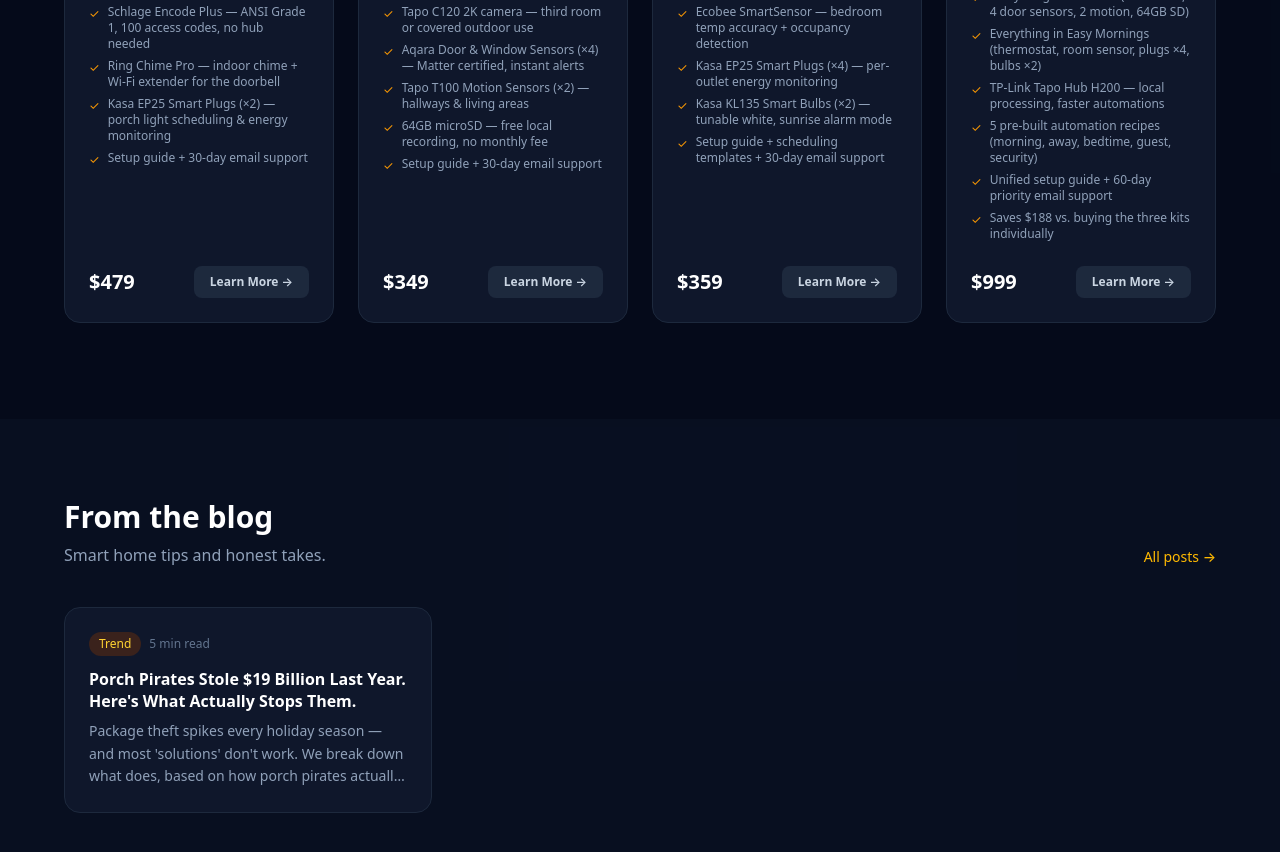
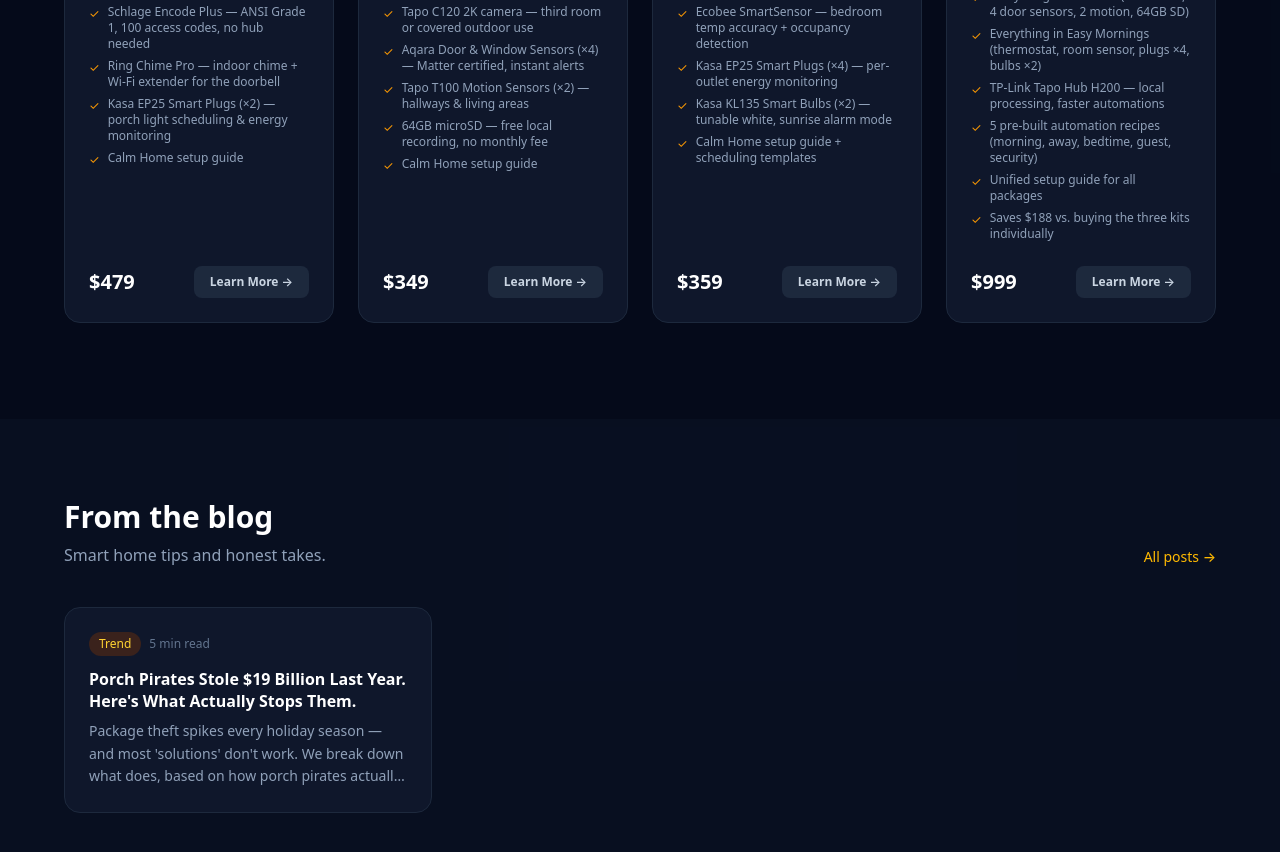
Before and after one commit to colwell-builds/calm-home, a Next.js app: page / in a window 1280 px wide. Shown: the part 1860-2712 px from the top of the page. Built offline with nearby package versions, Linux system fonts and the light colour scheme.

Commit message:
Remove 30/60-day email support mentions — affiliate-only mode, no support promises

```diff
--- a/app/guides/full-calm/page.tsx
+++ b/app/guides/full-calm/page.tsx
@@ -77,7 +77,7 @@
 
         <div className="bg-slate-900 rounded-2xl p-8 text-center">
           <p className="text-slate-300 mb-2 font-medium">Questions? Something not working?</p>
-          <p className="text-slate-400 text-sm mb-6">Each individual guide has detailed troubleshooting. Start there, and reply to your confirmation email if you&apos;re still stuck.</p>
+          <p className="text-slate-400 text-sm mb-6">Each individual guide has detailed troubleshooting. Start there — the answers to most issues are covered step by step.</p>
           <Link href="/packages/full-calm" className="inline-block bg-amber-400 hover:bg-amber-300 text-slate-900 font-semibold px-6 py-3 rounded-xl transition-colors">
             Back to Full Calm Package →
           </Link>
--- a/lib/packages.ts
+++ b/lib/packages.ts
@@ -28,6 +28,7 @@
   faq: { q: string; a: string }[];
   badge?: string;
   savings?: number;    // bundle savings (Full Calm only)
+  featured?: boolean;  // false = explore-only, not shown on homepage
 }
 
 export const PACKAGES: Package[] = [
@@ -51,7 +52,7 @@
       'Schlage Encode Plus — ANSI Grade 1, 100 access codes, no hub needed',
       'Ring Chime Pro — indoor chime + Wi-Fi extender for the doorbell',
       'Kasa EP25 Smart Plugs (×2) — porch light scheduling & energy monitoring',
-      'Setup guide + 30-day email support',
+      'Calm Home setup guide',
     ],
     guideTopics: [
       'Installing the Arlo doorbell — wired and battery options covered',
@@ -90,7 +91,7 @@
       'Aqara Door & Window Sensors (×4) — Matter certified, instant alerts',
       'Tapo T100 Motion Sensors (×2) — hallways & living areas',
       '64GB microSD — free local recording, no monthly fee',
-      'Setup guide + 30-day email support',
+      'Calm Home setup guide',
     ],
     guideTopics: [
       'Choosing the right camera position for each room (coverage map included)',
@@ -127,7 +128,7 @@
       'Ecobee SmartSensor — bedroom temp accuracy + occupancy detection',
       'Kasa EP25 Smart Plugs (×4) — per-outlet energy monitoring',
       'Kasa KL135 Smart Bulbs (×2) — tunable white, sunrise alarm mode',
-      'Setup guide + scheduling templates + 30-day email support',
+      'Calm Home setup guide + scheduling templates',
     ],
     guideTopics: [
       'Installing the Ecobee — wiring diagrams for most HVAC systems',
@@ -159,7 +160,7 @@
       { name: 'Everything in Safe Kids', brand: '', spec: 'Tapo C210P2 ×2 · Tapo C120 · Aqara Sensors ×4 · Motion Sensors ×2 · 64GB SD', price: 217 },
       { name: 'Everything in Easy Mornings', brand: '', spec: 'Ecobee Enhanced · SmartSensor · Kasa Plugs ×4 · Kasa Bulbs ×2', price: 298 },
       { name: 'TP-Link Tapo Hub H200', amazonUrl: 'https://www.amazon.com/s?k=TP-Link+Tapo+Hub+H200+Smart+Home+Hub+Matter&tag=calmhome02-20', brand: 'TP-Link Tapo', spec: 'Local sensor hub · Matter bridge · faster automations, less cloud dependency', price: 30 },
-      { name: 'Calm Home Setup Guide — Full Calm Edition', brand: 'Calm Home', spec: '5 pre-built automation recipes · unified system setup · 60-day priority support', price: 0 },
+      { name: 'Calm Home Setup Guide — Full Calm Edition', brand: 'Calm Home', spec: '5 pre-built automation recipes · unified system setup guide', price: 0 },
     ],
     includes: [
       'Everything in Good Neighbor (doorbell, lock, chime, plugs ×2)',
@@ -167,7 +168,7 @@
       'Everything in Easy Mornings (thermostat, room sensor, plugs ×4, bulbs ×2)',
       'TP-Link Tapo Hub H200 — local processing, faster automations',
       '5 pre-built automation recipes (morning, away, bedtime, guest, security)',
-      'Unified setup guide + 60-day priority email support',
+      'Unified setup guide for all packages',
       'Saves $188 vs. buying the three kits individually',
     ],
     guideTopics: [
```
